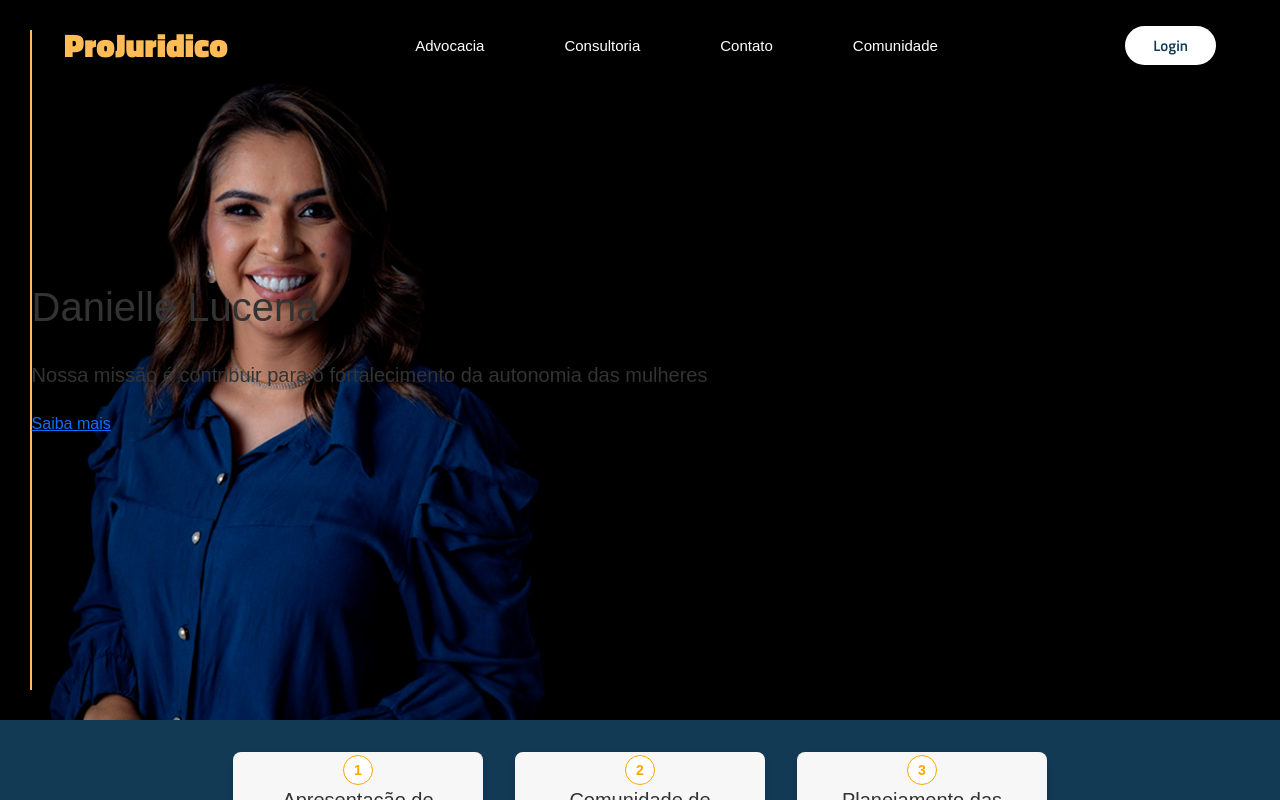
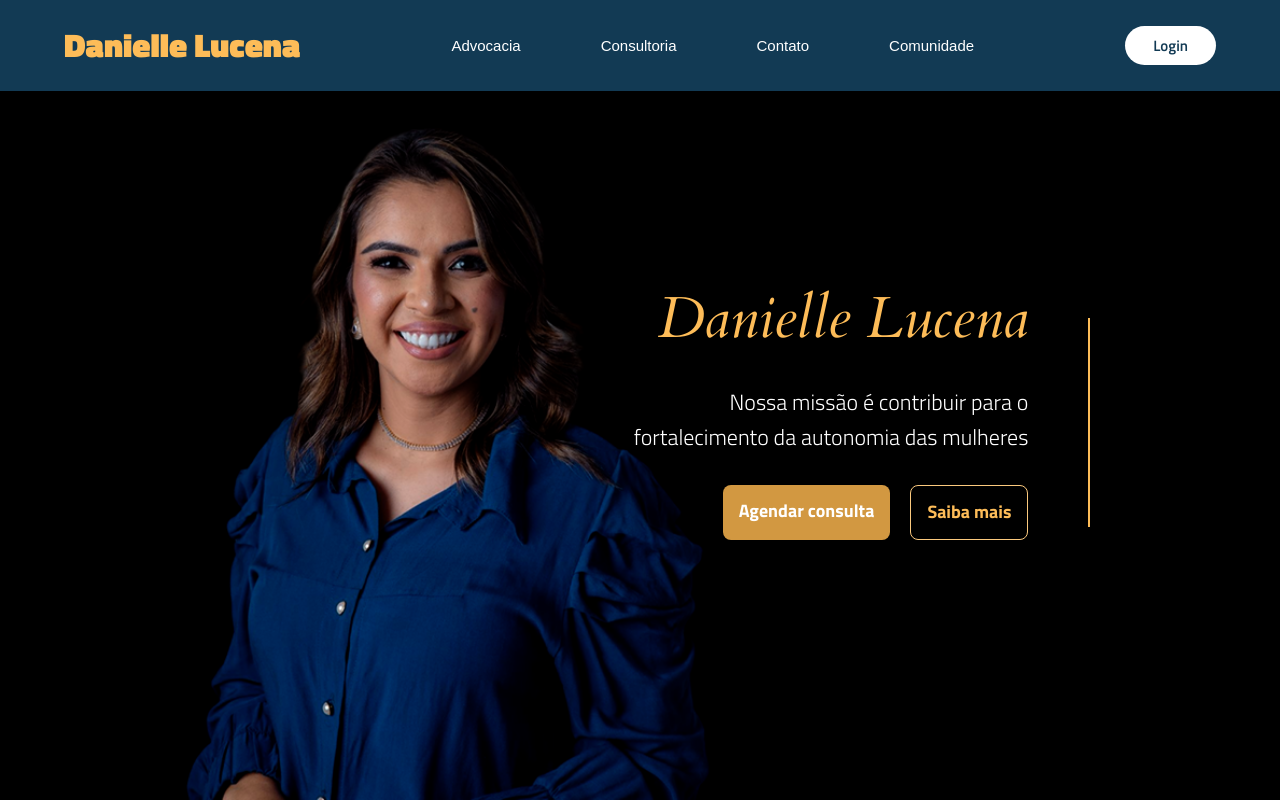
Before and after one commit to LucasWanderleyGomes/ProJuridico-front, a React (Vite) app in the folder projuridico_frontend/: page / in a window 1280 px wide. Built offline with nearby package versions, Linux system fonts and the light colour scheme; the HTML template or start-up script is replaced by a standard one; a web font is replaced by a local one.

Commit message:
[HOME - HERO] -
REFATORAÇÃO

```diff
--- a/projuridico_frontend/package.json
+++ b/projuridico_frontend/package.json
@@ -13,11 +13,11 @@
     "@fortawesome/fontawesome-free": "^6.7.2",
     "@studio-freight/lenis": "^1.0.42",
     "axios": "^1.8.4",
-    "bootstrap": "^5.3.5",
+    "bootstrap": "^5.3.6",
     "framer-motion": "^12.7.4",
     "jwt-decode": "^4.0.0",
     "react": "^19.0.0",
-    "react-bootstrap": "^2.10.9",
+    "react-bootstrap": "^2.10.10",
     "react-dom": "^19.0.0",
     "react-icons": "^5.5.0",
     "react-router-dom": "^7.4.1"
--- a/projuridico_frontend/src/components/Header.jsx
+++ b/projuridico_frontend/src/components/Header.jsx
@@ -1,9 +1,8 @@
 import "../styles/components/Header.css";
 import { Link, useNavigate } from "react-router-dom";
-// import bg from "../assets/bg-navbar.png";
 import { ACCESS_TOKEN } from "../constants";
-import { useState, useEffect } from "react";
-import { Modal, Button } from "react-bootstrap"; // React-Bootstrap
+import { useState } from "react";
+import { Modal, Button } from "react-bootstrap";
 
 import { IoPersonSharp } from "react-icons/io5";
 import { IoIosInformationCircle } from "react-icons/io";
@@ -15,7 +14,6 @@ const Header = () => {
   const navigate = useNavigate();
 
   const [showModal, setShowModal] = useState(false);
-  const [isScrolled, setIsScrolled] = useState(false);
 
   const handleShow = () => setShowModal(true);
   const handleClose = () => setShowModal(false);
@@ -26,30 +24,10 @@ const Header = () => {
     navigate("/login");
   };
 
- useEffect(() => {
-    const header = document.querySelector('.header');
-
-    const handleScroll = () => {
-      if (window.scrollY > 10) {
-        header.classList.remove('at-top');
-      } else {
-        header.classList.add('at-top');
-      }
-    };
-
-    window.addEventListener('scroll', handleScroll);
-    handleScroll(); // Verifica ao montar o componente
-
-    return () => window.removeEventListener('scroll', handleScroll);
-  }, []);
-
   return (
-   <header
-        className={`header ${isScrolled ? "scrolled" : "at-top"}`}
-
-    >
+    <header className="header">
       <div className="left-header-cont">
-        <Link to="/home" className="logo">ProJuridico</Link>
+        <Link to="/home" className="logo">Danielle Lucena</Link>
       </div>
 
       <nav className="items">
@@ -62,7 +40,14 @@ const Header = () => {
       <div className="right-header-cont">
         {token ? (
           <div className="dropdown">
-            <button id="button-prof" className="btn btn-secondary dropdown-toggle" type="button">
+            {/* Este botão deve abrir o menu suspenso */}
+            <button
+              id="button-prof"
+              className="btn btn-secondary dropdown-toggle"
+              type="button"
+              data-bs-toggle="dropdown" // Adicionado para Bootstrap 5
+              aria-expanded="false"      // Adicionado para Bootstrap 5
+            >
               <IoPersonSharp className="profile" />
             </button>
             <ul className="dropdown-menu" id="menu-dropdown">
@@ -78,6 +63,7 @@ const Header = () => {
               </li>
               <li><hr className="dropdown-divider" /></li>
               <li className="itens-dropdown-menu">
+                {/* Este botão abre o modal, como já estava */}
                 <button id="botao-sair" type="button" className="dropdown-item" onClick={handleShow}>
                   <MdOutlineLogout id="sair" className="icones-drop" /> Sair da conta
                 </button>
--- a/projuridico_frontend/src/components/Hero.jsx
+++ b/projuridico_frontend/src/components/Hero.jsx
@@ -5,18 +5,41 @@ import bg from "../assets/nova-home.png"
 import { Link } from "react-router-dom";
 
 
+import { RiUserCommunityFill } from "react-icons/ri";
+import { LuNotebookText } from "react-icons/lu";
+import { MdOutlineWork } from "react-icons/md";
+
 const Hero = () => {
   return (
-    <section className="main">
+    <section className="main-hero">
         <div className="content-section-home" style={{ backgroundImage: `url(${bg})`}}>
-            <div className="linha-direita">
+           <div className="containers-hero">
+                    ㅤ
+           </div>
+           <div className="containers-hero">
+                <div className="textos-direita">
+                    <h1>Danielle Lucena</h1>
+                    <p id="texto-apresentacao">Nossa missão é contribuir para o fortalecimento da autonomia das mulheres </p>
+                    <div className="botoes-home">
+                        <Link className="agendar">Agendar consulta</Link>
+                        <Link className="saiba-mais">Saiba mais</Link>
+                    </div>
 
-            </div>
-            <div className="textos-direita">
-                <h1>Danielle Lucena</h1>
-                <p>Nossa missão é contribuir para o fortalecimento da autonomia das mulheres </p>
-                <Link>Saiba mais</Link>
-            </div>
+                </div>
+                <div className="linha-direita">
+
+                </div>
+           </div>
+           <div className="containers-hero" id="icones-cont">
+
+                {/* <a href="#work-sec" className="back-icones"><LuNotebookText className="icones-home"/></a>
+                <a href="#community" className="back-icones"><RiUserCommunityFill className="icones-home"/> </a>
+                <a href="#" className="back-icones"><MdOutlineWork className="icones-home"/></a> */}
+
+
+           </div>
+
+
         </div>
 
         {/* <div className="hero">
--- a/projuridico_frontend/src/components/InfoLoginCadastro.jsx
+++ b/projuridico_frontend/src/components/InfoLoginCadastro.jsx
@@ -17,7 +17,7 @@ const InfoLoginCadastro = ({title, text}) => {
               <div id='title-page'>
 
                 <img src={logo} alt=""  id='icone-pj'/>
-                <Link to="/" id='h1-titulo'>ProJurídico</Link>
+                <Link to="/" id='h1-titulo'>Danielle Lucena</Link>
 
               </div>
 
@@ -35,7 +35,7 @@ const InfoLoginCadastro = ({title, text}) => {
             <div id='title-page'>
               {/* <ImHammer2 id='icone-pj'/> */}
               <img src={logo} alt=""  id='icone-pj'/>
-              <Link to="/" id='h1-titulo'>ProJurídico</Link>
+              <Link to="/" id='h1-titulo'>Danielle Lucena</Link>
 
             </div>
 
--- a/projuridico_frontend/src/styles/components/Header.css
+++ b/projuridico_frontend/src/styles/components/Header.css
@@ -1,12 +1,10 @@
-
-.left-header-cont{
+.left-header-cont {
   display: flex;
   gap: 80px;
 }
 
 .logo {
-  display: flex
-  ;
+  display: flex;
   align-items: center;
   gap: 14px;
   color: #fdbc58;
@@ -18,7 +16,7 @@
   transition: 0.2s ease-in-out;
 }
 
-.logo:hover{
+.logo:hover {
   color: #bd7a17;
 }
 
@@ -40,19 +38,19 @@
   color: #7f8c8d;
 }
 
-.items{
+.items {
   display: flex;
   align-items: center;
   gap: 80px;
 }
 
-.items>a{
+.items > a {
   text-decoration: none;
   color: #ffffff;
   font-size: 15px;
 }
 
-#bot-sair{
+#bot-sair {
   text-decoration: none;
   color: #123A54;
   font-size: 15px;
@@ -63,7 +61,7 @@
   font-family: "Titillium Web", sans-serif;
 }
 
-#bot-login{
+#bot-login {
   text-decoration: none;
   color: #123A54;
   font-size: 15px;
@@ -74,13 +72,14 @@
   font-family: "Titillium Web", sans-serif;
   transition: 0.4s ease-in-out;
 }
-#bot-sair:hover{
+
+#bot-sair:hover {
   background-color: #123A54;
   border: thin solid white;
   color: white;
 }
-#bot-login:hover{
-  background-color: #123A54;
+
+#bot-login:hover {
   background-color: #123A54;
   border: thin solid white;
   color: white;
@@ -95,21 +94,28 @@
   display: flex;
   justify-content: space-between;
   align-items: center;
-  background-color: #123A54; /* Cor padrão ao rolar */
+  /* This will now be the permanent background */
+  background-color: #123A54;
+  /* If you want the image as permanent background, use this instead: */
+  /* background-image: linear-gradient(rgba(0, 0, 0, 0.5), rgba(0, 0, 0, 0.5)), url("/bg-navbar.png");
+  background-size: cover;
+  background-repeat: no-repeat;
+  background-position: center;
+  backdrop-filter: blur(5px); */
   box-shadow: 0px 0px 10px rgba(0, 0, 0, 0.3);
-  transition: all 0.4s ease-in-out;
+  transition: all 0.4s ease-in-out; /* Keep for other transitions if any */
 }
 
-.links-nav{
+.links-nav {
   transition: 0.2s ease-in-out;
 }
 
-.links-nav:hover{
+.links-nav:hover {
   font-size: 17px;
   color: #fdbc58;
 }
 
-#button-prof{
+#button-prof {
   background-color: white;
   border: none;
   border-radius: 100px;
@@ -121,54 +127,56 @@
   transition: 0.3s ease-in-out;
   transform: scale();
 }
-#button-prof:hover{
+
+#button-prof:hover {
   background-color: #123A54;
   border: thin solid white;
 }
 
-#button-prof:hover>.profile{
+#button-prof:hover > .profile {
   color: white;
 }
 
-#button-prof:hover>.dropdown-toggle::after{
+#button-prof:hover > .dropdown-toggle::after {
   color: #123A54;
 }
-.dropdown-toggle::after{
+
+.dropdown-toggle::after {
   display: none;
 }
 
-.profile{
+.profile {
   font-size: 16px;
   color: #123A54;
   position: absolute;
 }
 
-#menu-dropdown{
+#menu-dropdown {
   width: 243px;
   padding: 10px 0px;
 }
 
-.itens-dropdown-menu{
+.itens-dropdown-menu {
   display: flex;
   gap: 10px;
 }
 
-#ext-links-drop{
+#ext-links-drop {
   font-size: 14px;
   display: flex;
   align-items: center;
   gap: 8.5px;
 }
 
-.icones-drop{
+.icones-drop {
   font-size: 15px;
 }
 
-#sair{
+#sair {
   color: rgb(250, 82, 82);
 }
 
-#botao-sair{
+#botao-sair {
   display: flex;
   align-items: center;
   gap: 8.5px;
@@ -176,21 +184,4 @@
   color: rgb(250, 82, 82);
 }
 
-
-
-.header.at-top {
-  background-color: transparent;
-  box-shadow: none;
-  backdrop-filter: none;
-}
-
-.header.scrolled {
-  background-image: linear-gradient(rgba(0, 0, 0, 0.5), rgba(0, 0, 0, 0.5)), url("/bg-navbar.png");
-  background-color: rgba(18, 58, 84, 0.8); /* cor escura opcional por cima da imagem */
-  background-size: cover;
-  background-repeat: no-repeat;
-  background-position: center;
-  box-shadow: 0px 0px 1px 4px #57575726;
-  backdrop-filter: blur(5px);
-  transition: all 0.4s ease-in-out;
-}
+/* Removed .header.at-top and .header.scrolled classes */
--- a/projuridico_frontend/src/styles/components/Hero.css
+++ b/projuridico_frontend/src/styles/components/Hero.css
@@ -1,5 +1,5 @@
-/* Estilos base (Mobile First) */
-.main {
+@import url('https://fonts.googleapis.com/css2?family=Cabin:ital,wght@0,400..700;1,400..700&family=Cardo:ital,wght@0,400;0,700;1,400&family=Inter:ital,opsz,wght@0,14..32,100..900;1,14..32,100..900&family=Titillium+Web:ital,wght@0,200;0,300;0,400;0,600;0,700;0,900;1,200;1,300;1,400;1,600;1,700&family=Yantramanav:wght@100;300;400;500;700;900&display=swap');
+.main-hero {
     display: flex;
     flex-direction: column;
     min-height: 100vh;
@@ -96,27 +96,111 @@
 }
 
 .content-section-home{
-   display: flex
-;
+       height: 100vh;
+    display: flex;
+    flex-direction: column;
     width: 100%;
-    align-items: center;
+    align-items: end;
     padding: 30px;
     background-size: cover;
+    justify-content: space-between;
+    gap: 55px;
+    padding-right: 100px;
 }
-
+.containers-hero{
+    width: 100%;
+    display: flex
+;
+    align-items: center;
+    justify-content: end;
+    gap: 60px;
+}
 .textos-direita{
-    width: 100%;
-    display: flex;
+       width: 100%;
+    display: flex
+;
     flex-direction: column;
-    align-items: start;
-    gap: 20px;
+    align-items: end;
+    gap: 30px;
+    max-width: 400px;
+    text-align: end;
 }
 
 .linha-direita{
     background-color: #fdbc58;
-    height: 100%;
+    height: 82%;
     width: 1.6px;
+    margin-right: 90px;
+    margin-top: 20px;
 }
+.textos-direita>h1{
+    color: #FDBC58;
+    font-family: "Cardo", serif;
+    font-weight: 400;
+    font-style: italic;
+    font-size: 58px;
+    margin-bottom: 0;
+}
+
+#texto-apresentacao{
+    color: white;
+    font-family: "Titillium Web", sans-serif;
+    font-weight: 300;
+    font-style: normal;
+    font-size: 22px;
+}
+
+.botoes-home{
+    display: flex;
+    gap: 20px;
+}
+.agendar{
+    background-color: #f2af4bde;
+    padding: 12px 16px;
+    border-radius: 8px;
+    text-decoration: none;
+    color: #ffffff;
+    font-weight: 700;
+    font-family: "Titillium Web", sans-serif;
+    font-size: 18px;
+
+}
+.saiba-mais{
+    border: thin solid #fbc97e;
+    padding: 12px 16px;
+    border-radius: 8px;
+    text-decoration: none;
+    color: #FDBC58;
+    font-weight: 700;
+    font-family: "Titillium Web", sans-serif;
+    font-size: 18px;
+
+}
+
+.icones-home{
+    color: #000000;
+    font-size: 30px;
+}
+
+#icones-cont{
+    margin-right: 90px;
+}
+.back-icones{
+    background-color: white;
+    padding: 10px;
+    border-radius: 100px;
+    cursor: pointer;
+    transition: 0.22s ease-in-out;
+}
+
+.back-icones:hover{
+    background-color: #000000;
+    border: thin solid #fbc97e;
+}
+.back-icones:hover .icones-home{
+    color: #FDBC58;
+}
+
 
 @media (min-width: 768px) {
 .main {
```
Also changed, not shown: projuridico_frontend/src/assets/nova-home.png, 1 other file (tests, documents, lock files or other folders). Lines whose indentation alone changed are shown as unchanged.
